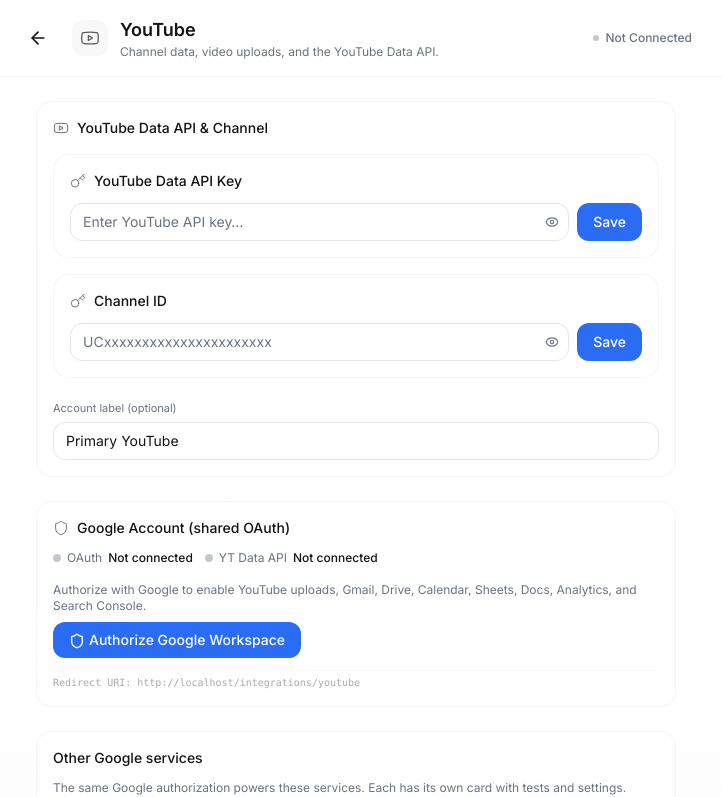
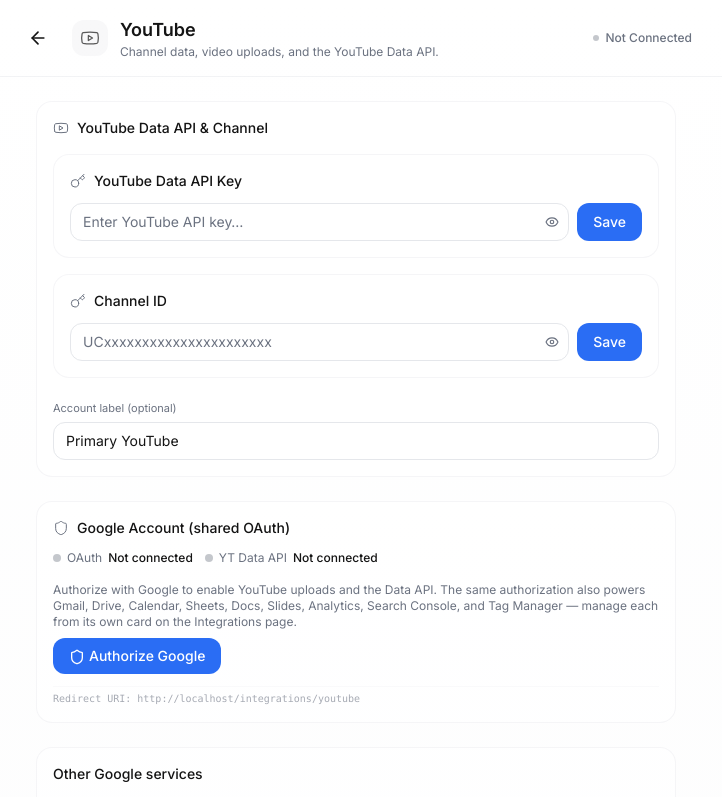
Before and after one commit to thecolinosborne/Ozlon-AI-Search, a React (Vite) app: page /integrations/youtube in a window 1280 px wide. Shown: the top 797 px of the page, without its empty margins (284-1006 px from the left). Built offline with nearby package versions, Linux system fonts and the light colour scheme; the HTML template or start-up script is replaced by a standard one; what @capacitor-community/sqlite, @capacitor/core, @lovable.dev/cloud-auth-js would draw is missing.

Commit message:
Changes
Co-authored-by: thecolinosborne <124605697+thecolinosborne@users.noreply.github.com>

```diff
--- a/src/pages/integrations/YouTubeDetail.tsx
+++ b/src/pages/integrations/YouTubeDetail.tsx
@@ -608,11 +608,11 @@ export default function YouTubeDetail() {
             <p className="text-xs text-muted-foreground">
               {oauthDetail === "refresh_failed" || oauthDetail === "expired_no_refresh"
                 ? "Your OAuth token has expired. Re-authorize to enable all Google services."
-                : "Authorize with Google to enable YouTube uploads, Gmail, Drive, Calendar, Sheets, Docs, Analytics, and Search Console."}
+                : "Authorize with Google to enable YouTube uploads and the Data API. The same authorization also powers Gmail, Drive, Calendar, Sheets, Docs, Slides, Analytics, Search Console, and Tag Manager — manage each from its own card on the Integrations page."}
             </p>
             <button onClick={handleAuthorize} disabled={authorizing} className={actionBtnClass}>
               {authorizing ? <Loader2 className="w-4 h-4 animate-spin inline mr-1" /> : <Shield className="w-4 h-4 inline mr-1" />}
-              {oauthDetail === "refresh_failed" || oauthDetail === "expired_no_refresh" ? "Re-authorize Google" : "Authorize Google Workspace"}
+              {oauthDetail === "refresh_failed" || oauthDetail === "expired_no_refresh" ? "Re-authorize Google" : "Authorize Google"}
             </button>
           </div>
         )}
```
